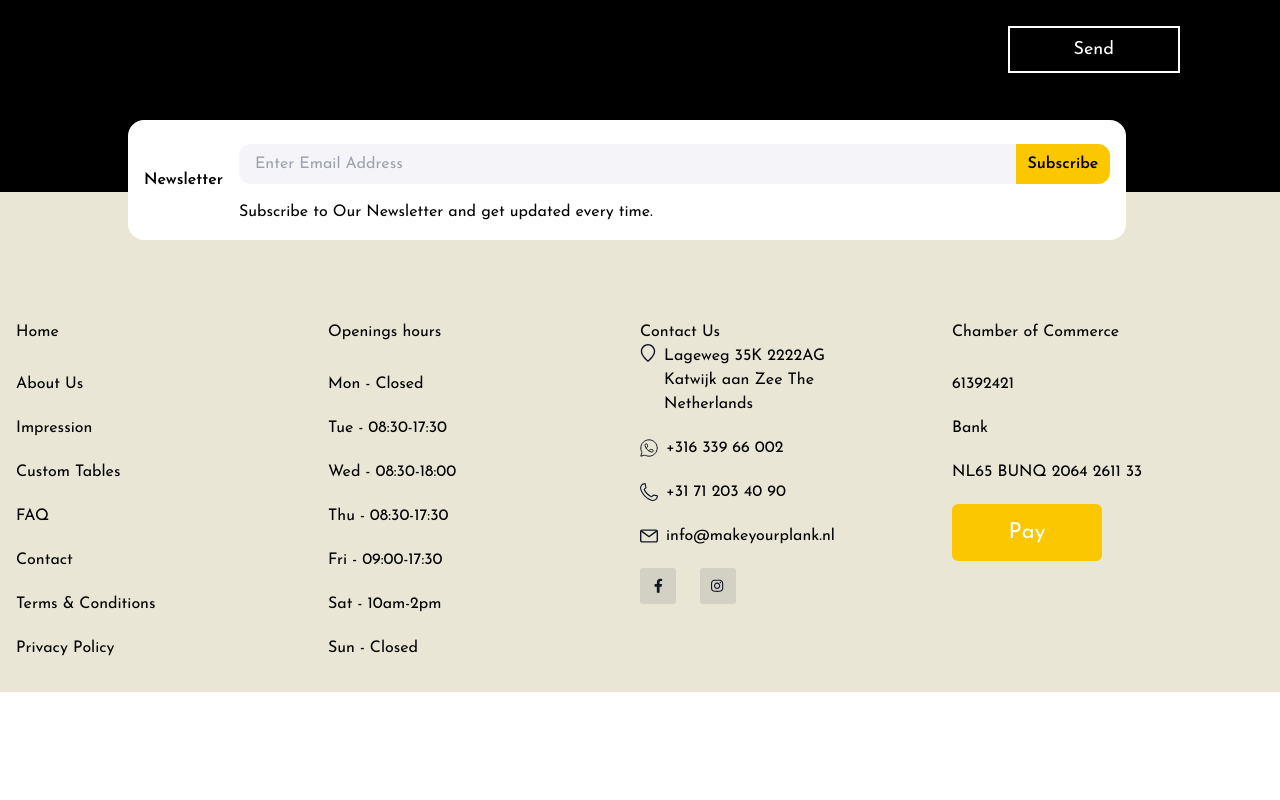
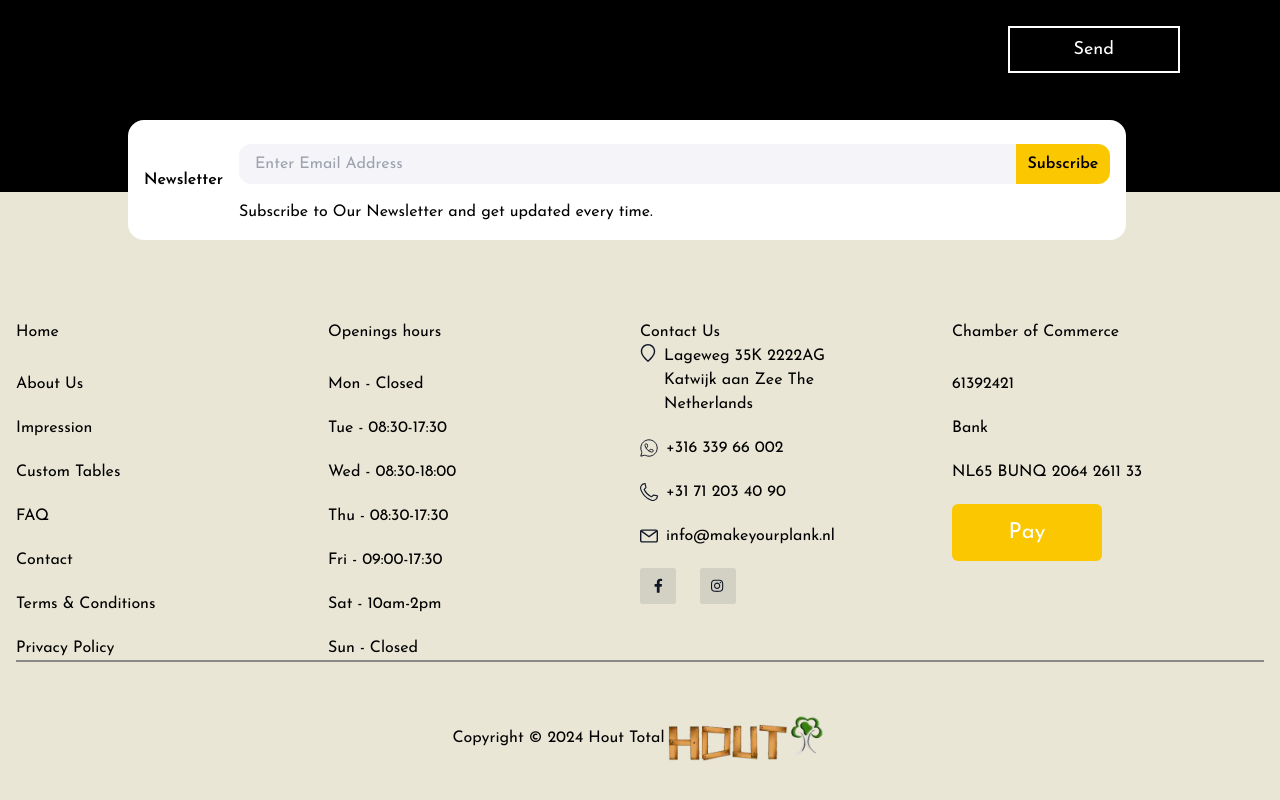
Before and after one commit to moizbroad/Hoout, a React (Vite) app: page / in a window 1280 px wide. Shown: the part 7631-8431 px from the top of the page. Before the commit the page ends 8323 px from the top, so only its background shows below. Built offline with nearby package versions, Linux system fonts and the light colour scheme.

Commit message:
update footer

```diff
--- a/src/components/Home/FooterSection.jsx
+++ b/src/components/Home/FooterSection.jsx
@@ -7,6 +7,7 @@ import emailFooter from "../../assets/HeaderAndFooter/emailFooter.svg";
 import phone from "../../assets/HeaderAndFooter/phoneFooter.svg";
 import whatsp from "../../assets/HeaderAndFooter/whatspFooter.svg";
 import facebook from "../../assets/HeaderAndFooter/facebookFooter.svg";
+import headerImage from "../../assets/HeaderAndFooter/headerImage.svg";
 
 const FooterSection = ({ isShow }) => {
   const [openhours, setOpenHours] = useState([
@@ -136,6 +137,16 @@ const FooterSection = ({ isShow }) => {
             </div>
           </div>
         </section>
+
+        <section className="border-t-2 border-gray2 ">
+          <div className="flex justify-center items-center py-[53px] ">
+            {" "}
+            <div>Copyright © 2024 Hout Total</div>
+            <div>
+              <img src={headerImage} />
+            </div>
+          </div>
+        </section>
       </footer>
     </>
   );
```
